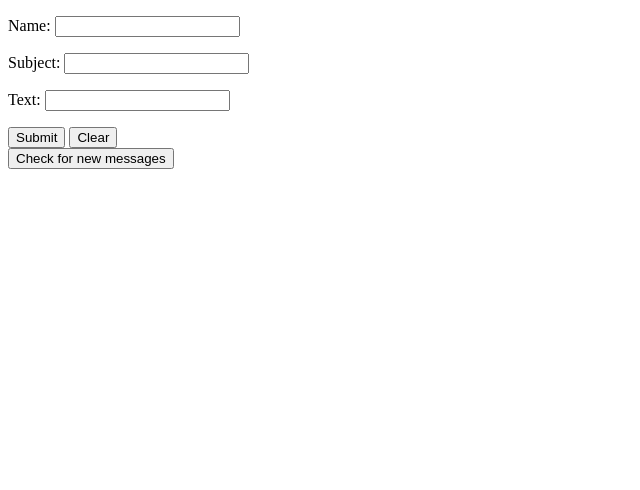
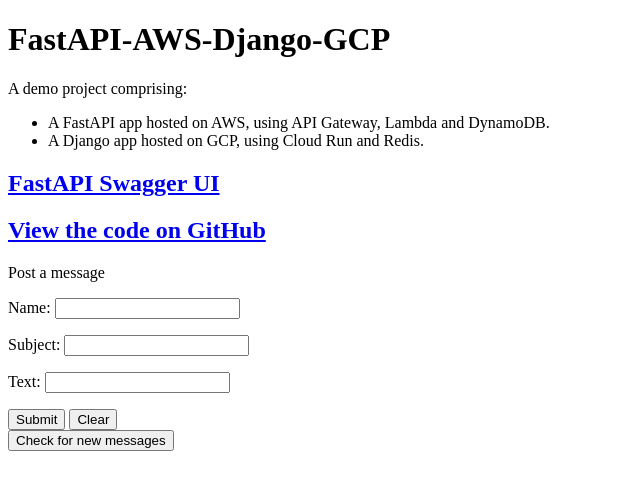
Before and after one commit to e-mit/fastapi-aws-django-gcp, a Django app: page / in a window 1280 px wide. Shown: the top 490 px of the page, without its empty margins (0-640 px from the left). Run offline with Django 5.2, Linux system fonts and the light colour scheme; data that the repository does not hold is empty.

Commit message:
Add title, description and links

```diff
--- a/django_app/app/templates/app/index.html
+++ b/django_app/app/templates/app/index.html
@@ -7,8 +7,18 @@
     <link rel="stylesheet" href="{% static 'app/style.css' %}">
   </head>
   <body>
+    <h1>FastAPI-AWS-Django-GCP</h1>
+    <p>A demo project comprising:
+        <ul>
+            <li>A FastAPI app hosted on AWS, using API Gateway, Lambda and DynamoDB.</li>
+            <li>A Django app hosted on GCP, using Cloud Run and Redis.</li>
+        </ul>
+    </p>
+    <h2><a href="{{ swagger_url }}">FastAPI Swagger UI</a></h2>
+    <h2><a href="https://github.com/e-mit/FastAPI-AWS-Django-GCP">View the code on GitHub</a></h2>
     <form action="" method="post">
         {% csrf_token %}
+        <p>Post a message</p>
         {{ PostMessageForm.as_p }}
         <button type="submit">Submit</button>
         <input type="reset" value="Clear">
--- a/django_app/app/views.py
+++ b/django_app/app/views.py
@@ -19,7 +19,8 @@
     data = requests.get(os.path.join(URL, "message"))
     message_list = [DisplayMessage.create(**x) for x in data.json()]
     context = {"message_list": message_list,
-               "PostMessageForm": PostMessageForm()}
+               "PostMessageForm": PostMessageForm(),
+               "swagger_url": os.path.join(URL, "docs")}
     if request.method == "POST":
         message = PostMessageForm(request.POST)
         if message.is_valid():
```
